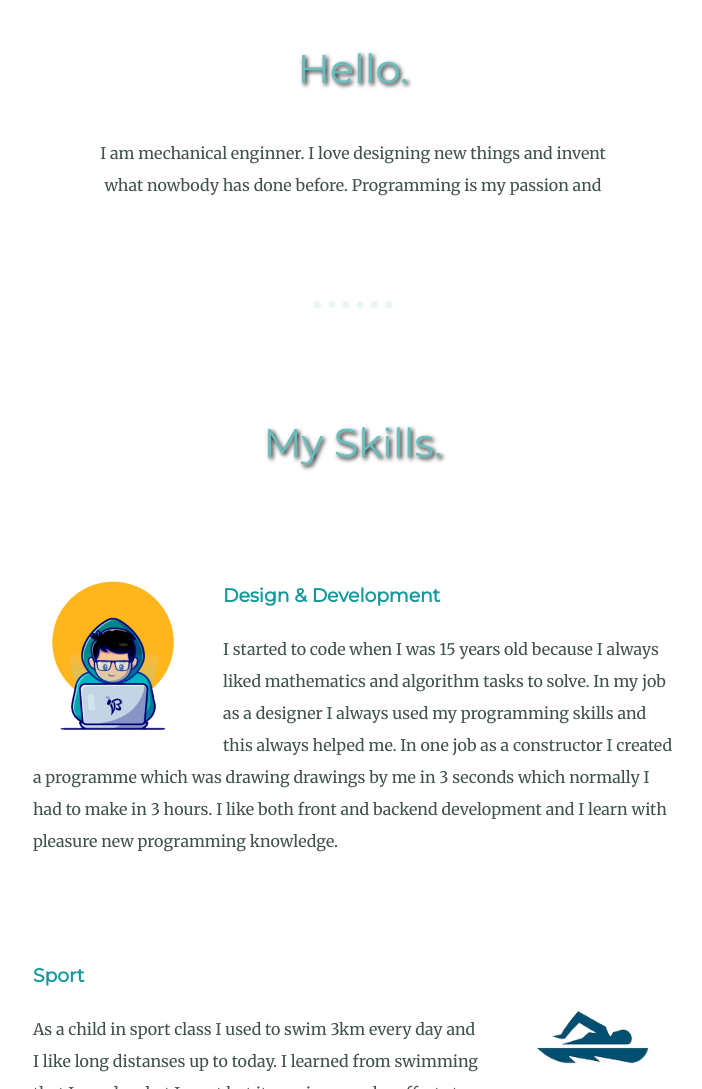
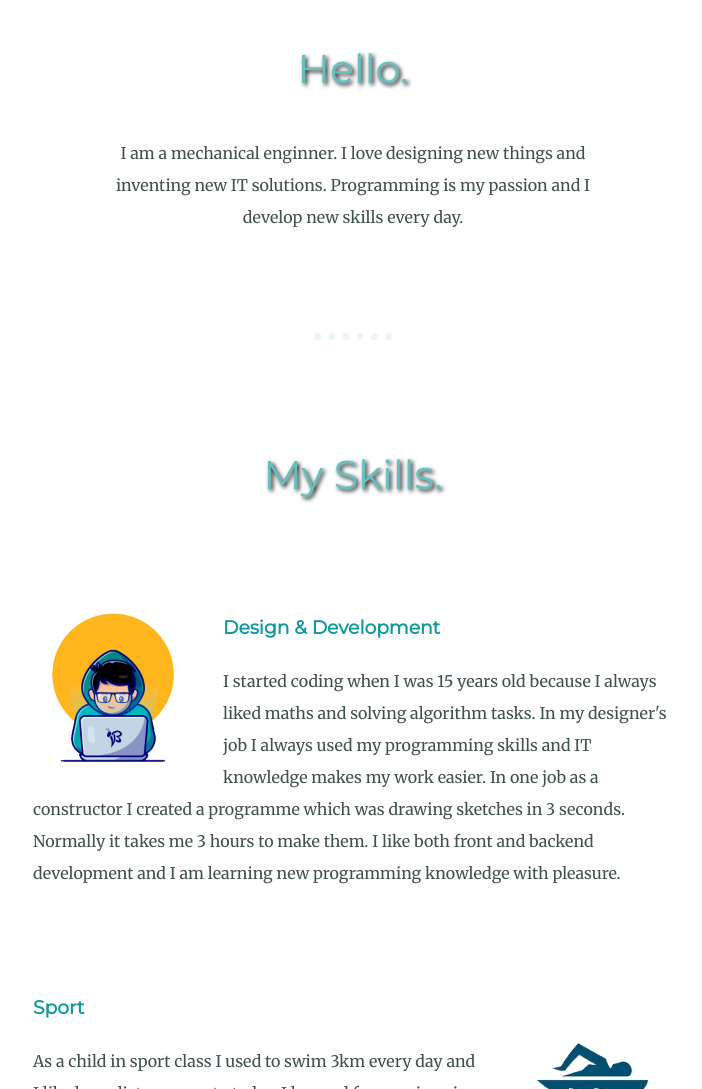
Before and after one commit to RobertTujakowski/CSS---My-Site, a plain HTML site: page index.html in a window 1280 px wide. Shown: the part 1082-2171 px from the top of the page, without its empty margins (287-989 px from the left). Drawn offline with Linux system fonts and the light colour scheme.

Commit message:
correct txt

```diff
--- a/index.html
+++ b/index.html
@@ -21,7 +21,7 @@
         <div class="profile">
           <img class="my_photo" src="images/RobertImage.jpg" alt="my_photo">
           <h2>Hello.</h2>
-          <p class="introduction-txt">I am mechanical enginner. I love designing new things and invent what nowbody has done before. Programming is my passion and </p>
+          <p class="introduction-txt">I am a mechanical enginner. I love designing new things and inventing new IT solutions. Programming is my passion and I develop new skills every day.</p>
         </div>
         <hr>
         <div class="skills">
@@ -29,12 +29,12 @@
           <div class="skill-row">
             <img class="code-img" src="images/programming.gif" alt="">
             <h3>Design & Development</h3>
-            <p>I started to code when I was 15 years old because I always liked mathematics and algorithm tasks to solve.
-                In my job as a designer I always used my programming skills and this always helped me.
-                In one job as a constructor I created a programme which was drawing drawings
-                by me in 3 seconds which normally I had to make in 3 hours.
-                I like both front and backend development and I learn with pleasure new programming knowledge.
-                </p>
+              <p>I started coding when I was 15 years old because I always liked maths and solving algorithm tasks.
+                In my designer's job I always used my programming skills and IT knowledge makes my work easier.
+                In one job as a constructor I created a programme which was drawing sketches in 3 seconds.
+                Normally it takes me 3 hours to make them. I like both front and backend development
+                and I am learning new programming knowledge with pleasure.
+              </p>
           </div>
           <div class="skill-row">
             <img class="swimming-img" src="images/swimming.webp" alt="swimming_image">
```
